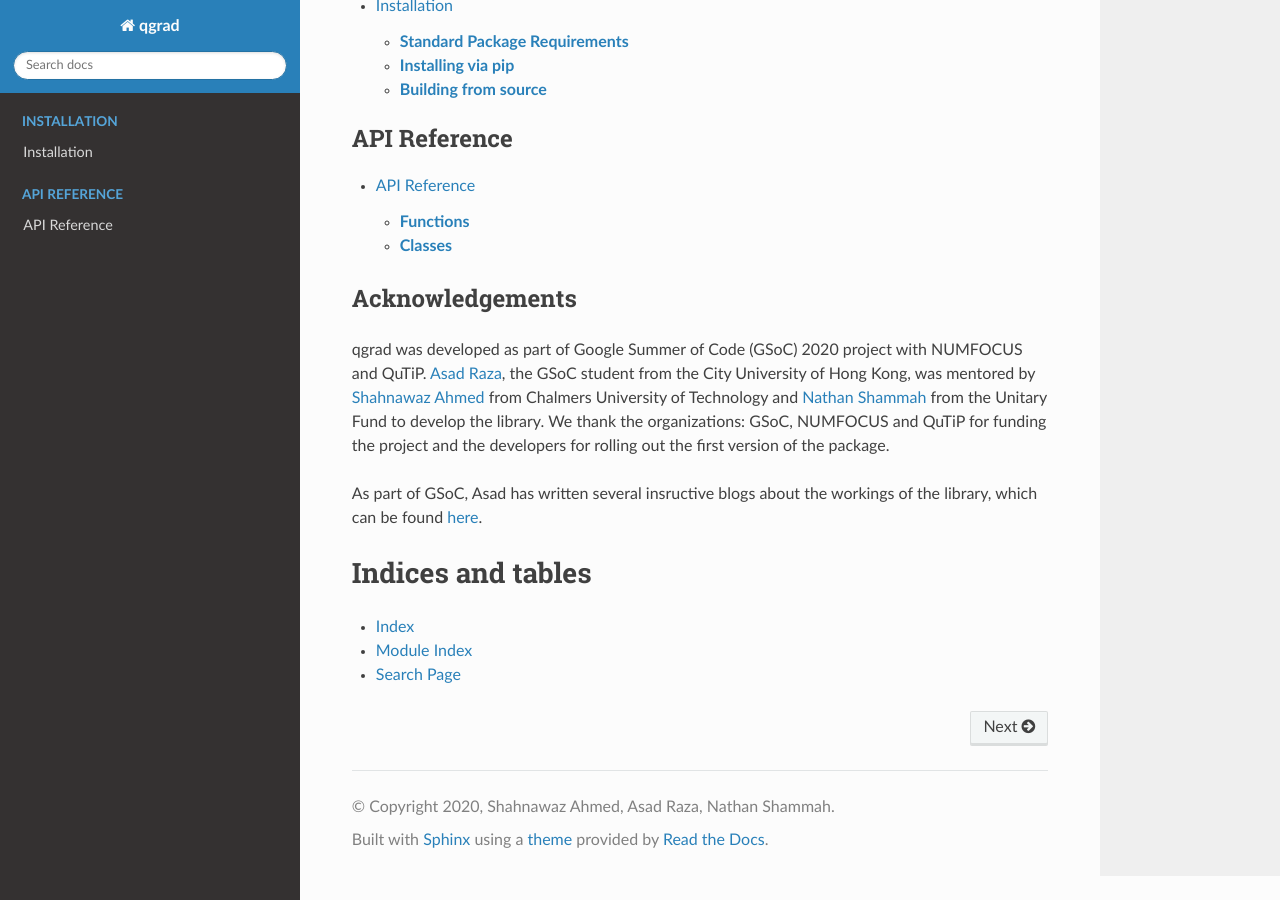
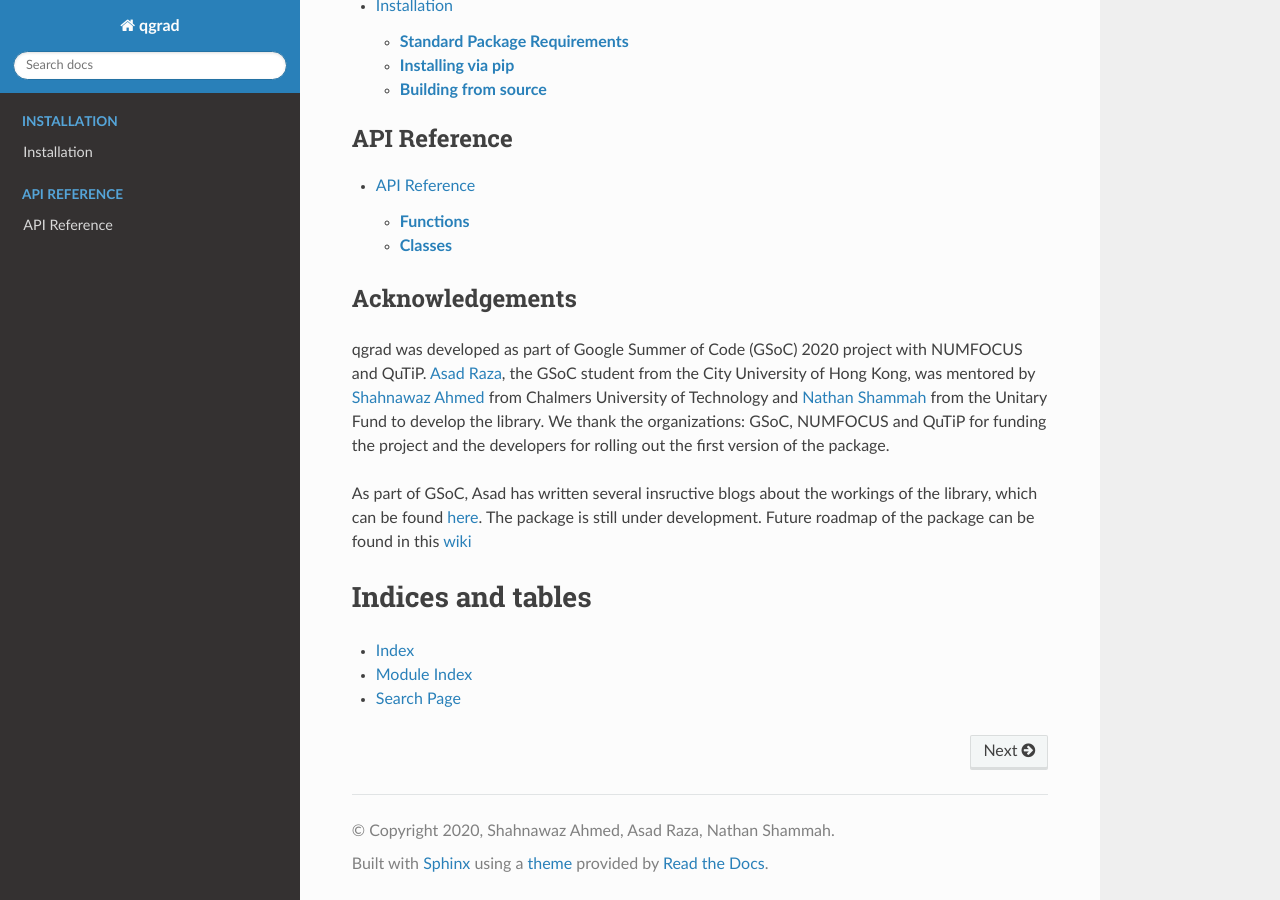
Before and after one commit to qgrad/qgrad, a Sphinx documentation site: the page built from docs/source/index.rst, in a window 1280 px wide and 900 px high, scrolled down 510 px. Built offline with Sphinx 7.4.7 and the Read the Docs theme 2.0.0, drawn with Linux system fonts in a browser that asks for light colours; pages that are not in the unit, such as notebooks, are missing from menus.

Commit message:
added wiki

```diff
--- a/docs/source/index.rst
+++ b/docs/source/index.rst
@@ -63,7 +63,9 @@ version of the package.
 
 As part of GSoC, Asad has written
 several insructive blogs about the workings of the library, which
-can be found `here <https://araza6.github.io/posts/>`_.
+can be found `here <https://araza6.github.io/posts/>`_. The package
+is still under development. Future roadmap of the package can be
+found in this `wiki <https://github.com/qgrad/qgrad/wiki/Going-forward:-post-GSoC-for-qgrad>`_
 
 Indices and tables
 ==================
```
